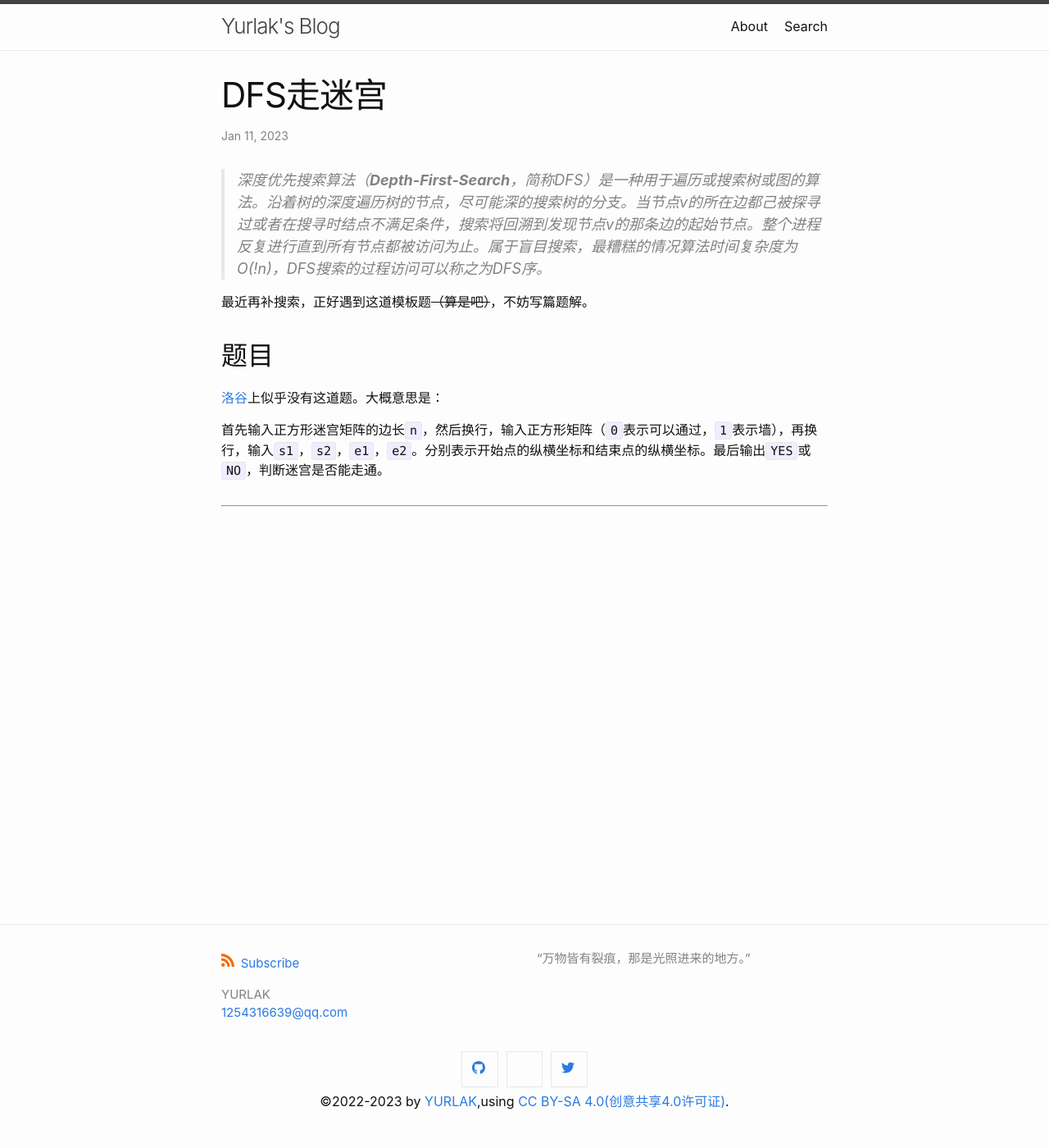
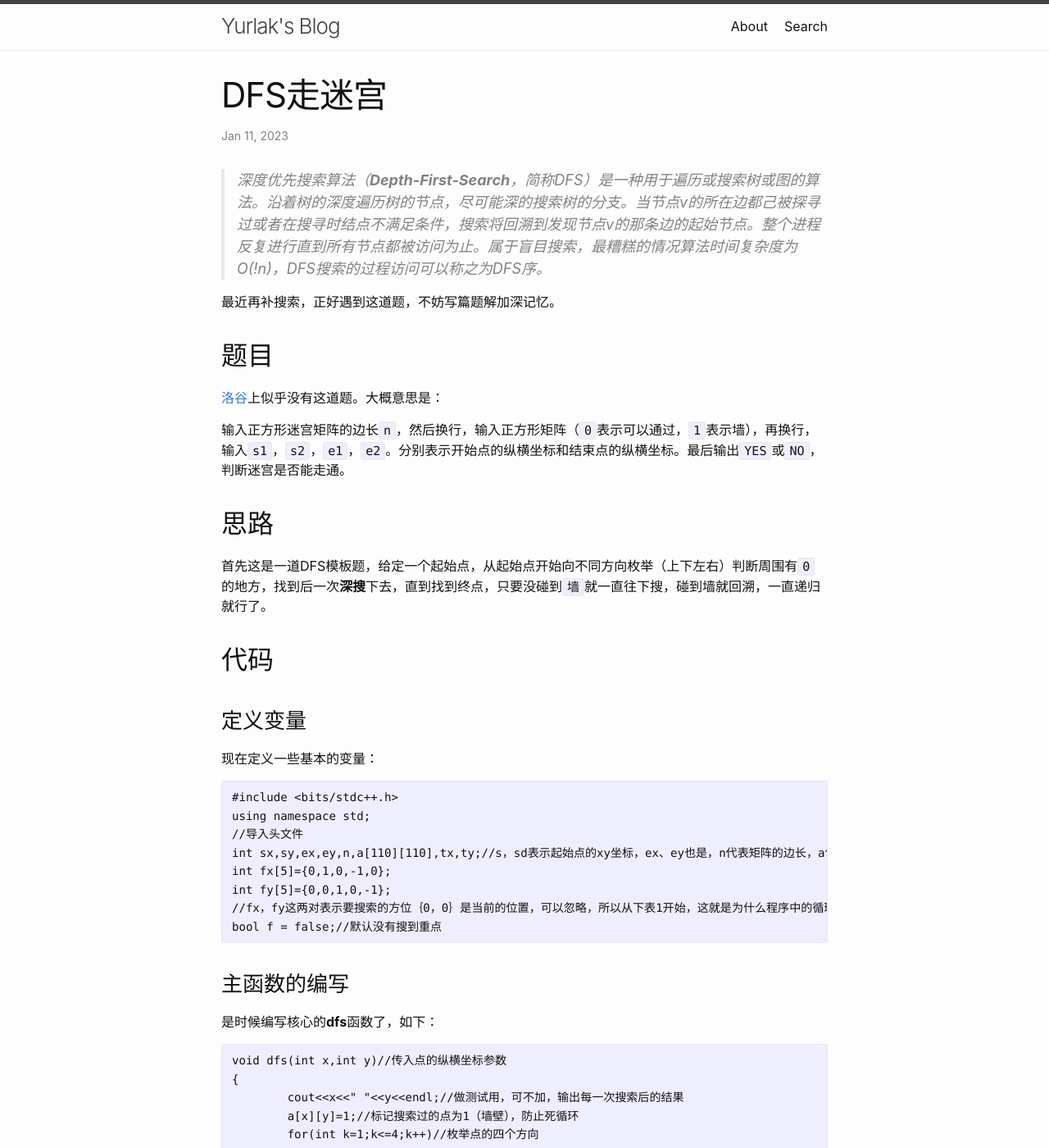
Before and after one commit to YURLAK/YURLAK.github.io, a Jekyll site: the page built from _posts/2023-01-11-DFS走迷宫.md, in a window 1280 px wide and 1400 px high. Shown: the whole window at 82% size. Built offline with Jekyll 4.4.1, drawn with Linux system fonts in a browser that asks for light colours; comment, search, counter and statistics services are not loaded; some of the changed text lies outside the part shown.

Commit message:
Create 2023-01-11-DFS走迷宫.md

````diff
--- a/_posts/2023-01-11-DFS走迷宫.md
+++ b/_posts/2023-01-11-DFS走迷宫.md
@@ -8,9 +8,62 @@
 
 >深度优先搜索算法（**Depth-First-Search**，简称DFS）是一种用于遍历或搜索树或图的算法。沿着树的深度遍历树的节点，尽可能深的搜索树的分支。当节点v的所在边都己被探寻过或者在搜寻时结点不满足条件，搜索将回溯到发现节点v的那条边的起始节点。整个进程反复进行直到所有节点都被访问为止。属于盲目搜索，最糟糕的情况算法时间复杂度为O(!n)，DFS搜索的过程访问可以称之为DFS序。
 
-最近再补搜索，正好遇到这道模板题~~（算是吧）~~，不妨写篇题解。
+最近再补搜索，正好遇到这道题，不妨写篇题解加深记忆。
 
 ## 题目
 [洛谷](https://www.luogu.com.cn/)上似乎没有这道题。大概意思是：
 
-首先输入正方形迷宫矩阵的边长`n`，然后换行，输入正方形矩阵（`0`表示可以通过，`1`表示墙），再换行，输入`s1`，`s2`，`e1`，`e2`。分别表示开始点的纵横坐标和结束点的纵横坐标。最后输出`YES`或`NO`，判断迷宫是否能走通。
+输入正方形迷宫矩阵的边长`n`，然后换行，输入正方形矩阵（`0`表示可以通过，`1`表示墙），再换行，输入`s1`，`s2`，`e1`，`e2`。分别表示开始点的纵横坐标和结束点的纵横坐标。最后输出`YES`或`NO`，判断迷宫是否能走通。
+
+## 思路
+
+首先这是一道DFS模板题，给定一个起始点，从起始点开始向不同方向枚举（上下左右）判断周围有`0`的地方，找到后一次**深搜**下去，直到找到终点，只要没碰到`墙`就一直往下搜，碰到墙就回溯，一直递归就行了。
+
+## 代码
+
+### 定义变量
+
+现在定义一些基本的变量：
+
+```
+#include <bits/stdc++.h>
+using namespace std;
+//导入头文件
+int sx,sy,ex,ey,n,a[110][110],tx,ty;//s，sd表示起始点的xy坐标，ex、ey也是，n代表矩阵的边长，a包含矩阵的信息，tx、ty表示要搜索的方位
+int fx[5]={0,1,0,-1,0};
+int fy[5]={0,0,1,0,-1};
+//fx，fy这两对表示要搜索的方位｛0，0｝是当前的位置，可以忽略，所以从下表1开始，这就是为什么程序中的循环从1开始循环而不是从0开始，之后的｛1，0｝，｛0，1｝……代表方位坐标
+bool f = false;//默认没有搜到重点
+```
+
+### 主函数的编写
+是时候编写核心的**dfs**函数了，如下：
+
+```
+void dfs(int x,int y)//传入点的纵横坐标参数
+{
+	cout<<x<<" "<<y<<endl;//做测试用，可不加，输出每一次搜索后的结果
+	a[x][y]=1;//标记搜索过的点为1（墙壁），防止死循环
+	for(int k=1;k<=4;k++)//枚举点的四个方向
+	{
+		tx=x+fx[k];
+		ty=y+fy[k];
+    //上面两行是表示要搜索的点，把x、y坐标给他们，然后加上f~[k]表示坐标值的增减，赋予不同方向点坐标
+		if(tx>=1&&tx<=n&&ty>=1&&ty<=n&&a[tx][ty]==0)//首先判断是否越界（超出矩阵边界），然后确保所处的坐标是没有走过的
+		{
+			if(tx==e&&ty==ed){
+				f = true;
+			}//判断是否找到终点
+			else{
+				dfs(tx,ty);
+			}//否则，把当前搜到点的坐标拿来再次搜索
+		}
+	}
+}
+```
+
+以上就是dfs函数的编写，为了提高代码运行效率，我们可以在`第10行`再加上`f=false`的判断，只要已经找到终点，那么就停止之后没必要的搜索，可以大大节省时间。，所以应该是：
+
+```
+if(tx>=1&&tx<=n&&ty>=1&&ty<=n&&a[tx][ty]==0&&f=false)
+```
````
